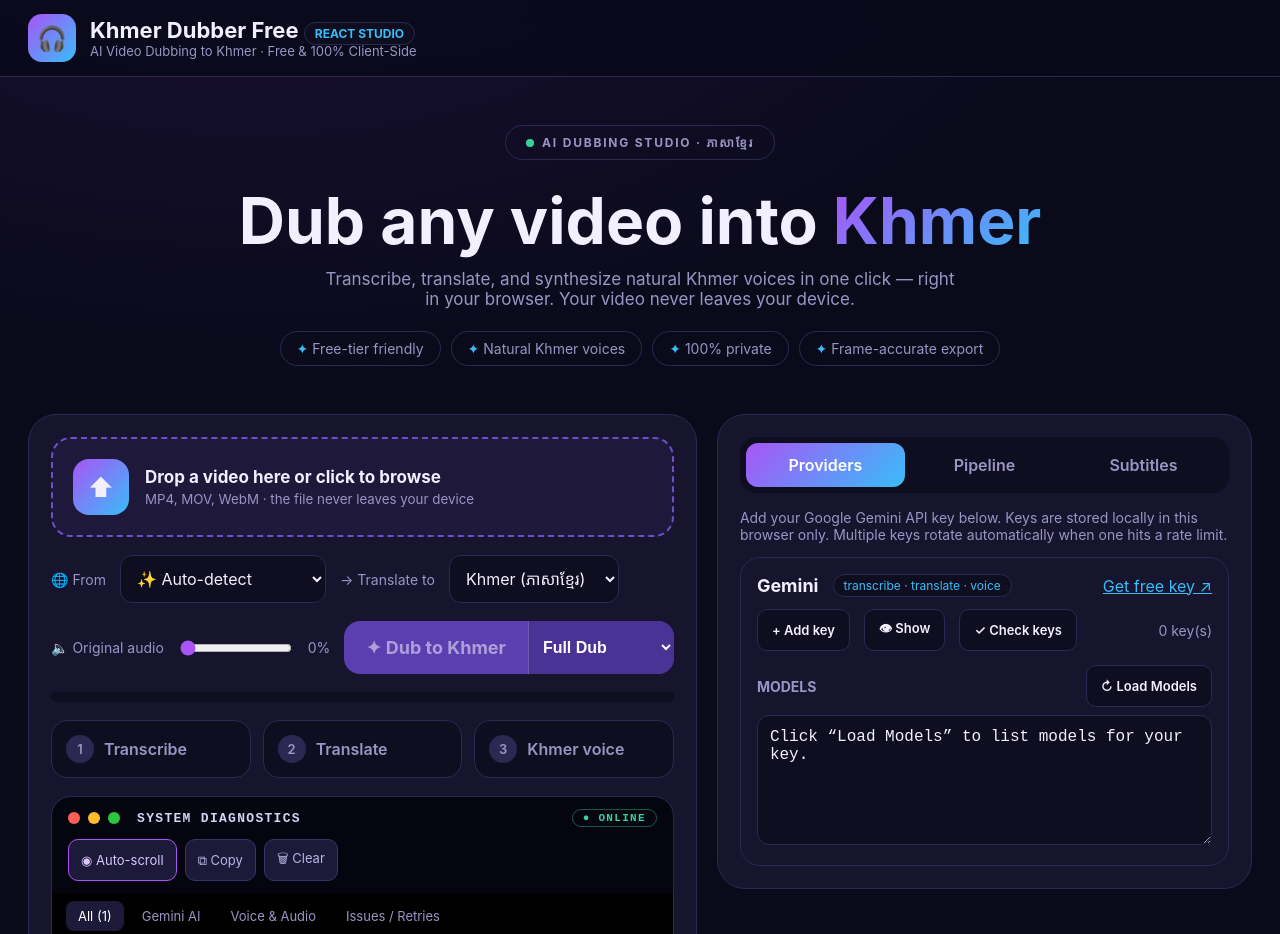
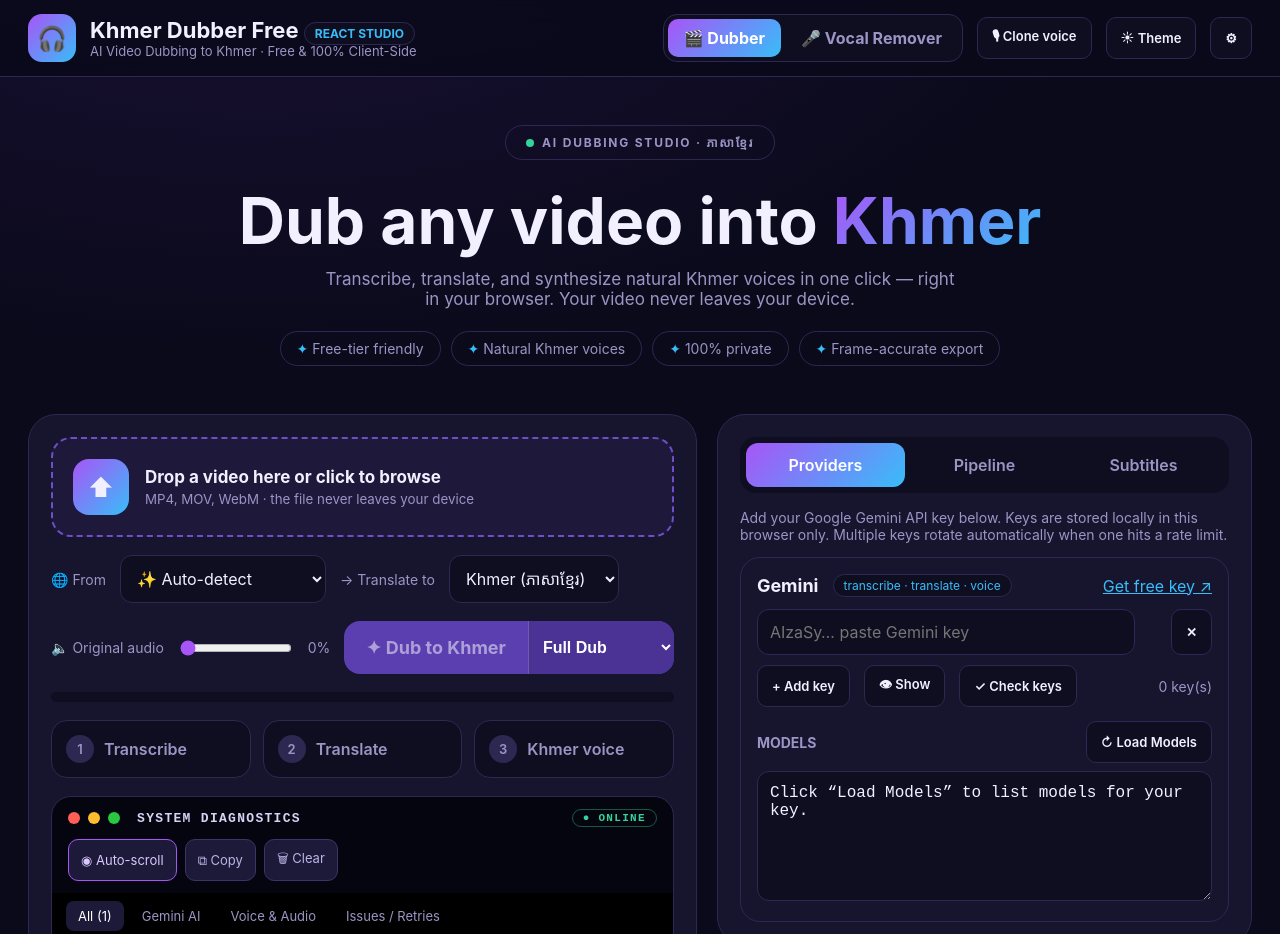
Before and after one commit to Chearothy/RothyDubberFree, a plain HTML site: page index.html in a window 1280 px wide. Shown: the top 934 px of the page. Drawn offline with Linux system fonts and the light colour scheme.

Commit message:
Restore navigation buttons in index.html

```diff
--- a/index.html
+++ b/index.html
@@ -133,7 +133,7 @@ header{position:sticky;top:0;z-index:20;backdrop-filter:blur(12px);background:co
  <div class="logo">🎧</div>
  <div><h1>Khmer Dubber Free <span class="pill">REACT STUDIO</span></h1><div class="sub">AI Video Dubbing to Khmer · Free &amp; 100% Client-Side</div></div>
  <div class="sp"></div>
- <!-- <nav class="nav" id="nav"><button class="on" data-v="dub">🎬 Dubber</button><button data-v="vr">🎤 Vocal Remover</button></nav><button class="btn" id="clonebtn">🎙 Clone voice</button><button class="btn" id="theme">☀ Theme</button><button class="btn" id="setbtn" title="Settings" aria-label="Settings">⚙</button> -->
+ <nav class="nav" id="nav"><button class="on" data-v="dub">🎬 Dubber</button><button data-v="vr">🎤 Vocal Remover</button></nav><button class="btn" id="clonebtn">🎙 Clone voice</button><button class="btn" id="theme">☀ Theme</button><button class="btn" id="setbtn" title="Settings" aria-label="Settings">⚙</button>
 </header>
 
 <div id="view-dub">
```
